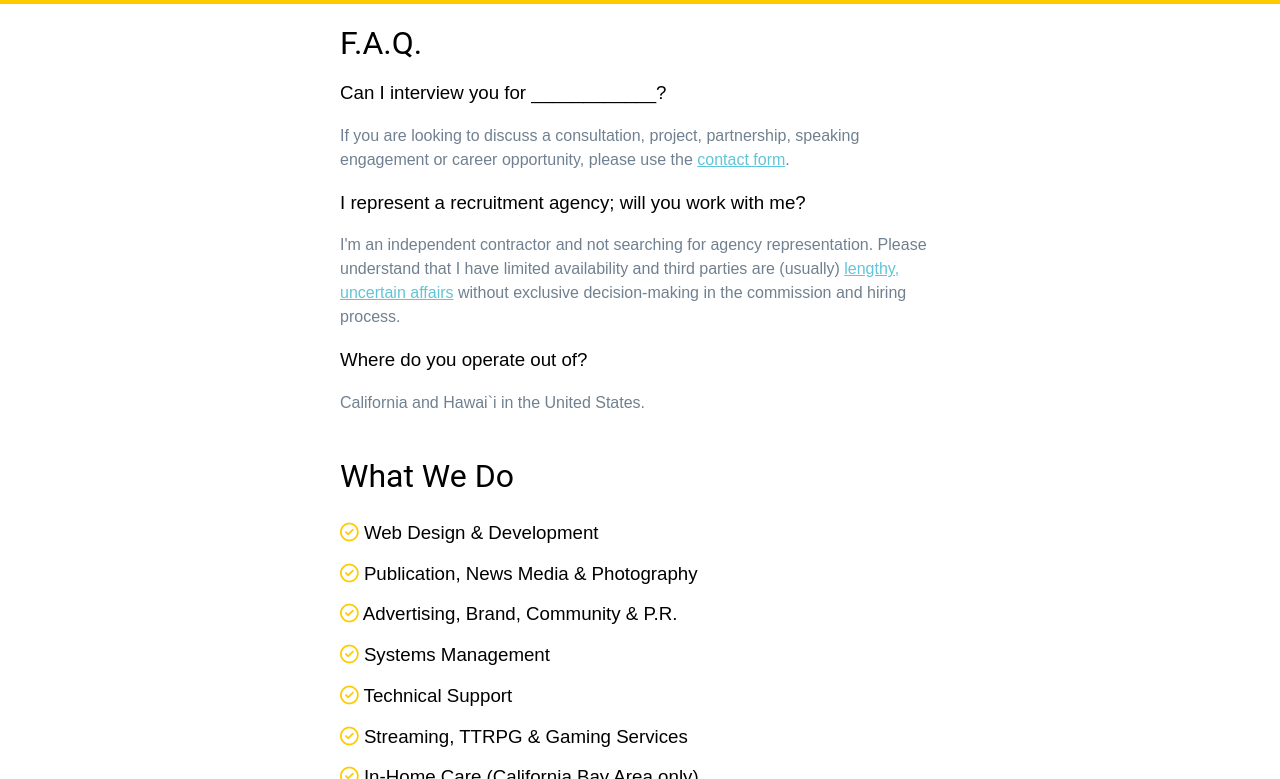
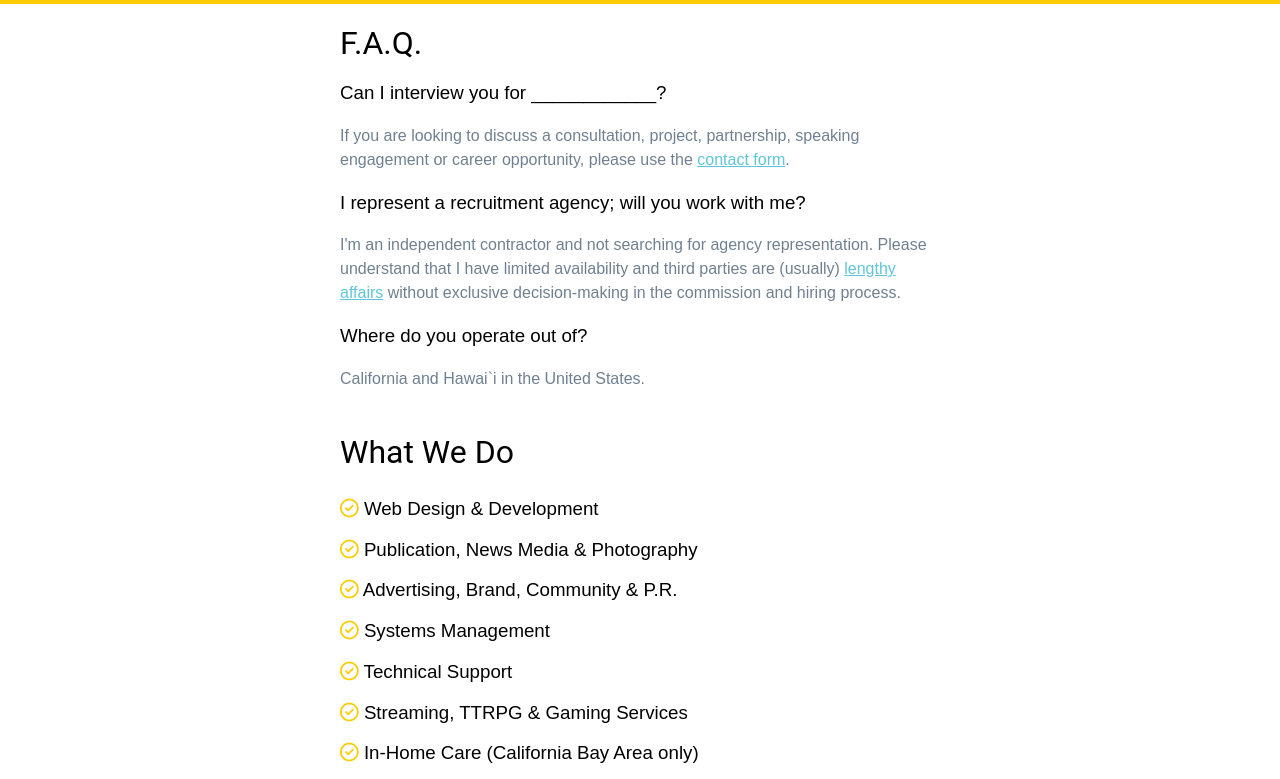
Before and after one commit to parkzplatz/dotcom, a Jekyll site: the page built from contact/index.html, in a window 1280 px wide and 900 px high, scrolled down 462 px, cut to the strip 0-779 px from the top of the window. Built offline with Jekyll 4.4.1, drawn with Linux system fonts in a browser that asks for light colours; nearby versions of some CDN libraries; some web fonts are replaced.

Commit message:
Update Form

```diff
--- a/contact/index.html
+++ b/contact/index.html
@@ -11,7 +11,7 @@ title: "Parkzplatz | Web Development | Contact Us"
 <h3>Can I interview you for ____________?</h3>
 <p class="answer">If you are looking to discuss a consultation, project, partnership, speaking engagement or career opportunity, please use the <a href="#form">contact form</a>.</p>
 <h3>I represent a recruitment agency; will you work with me?</h3>
-<p class="answer">I'm an independent contractor and not searching for agency representation. Please understand that I have limited availability and third parties are (usually) <a href="https://giphy.com/explore/time-is-money" target="_blank">lengthy, uncertain affairs</a> without exclusive decision-making in the commission and hiring process.</p>
+<p class="answer">I'm an independent contractor and not searching for agency representation. Please understand that I have limited availability and third parties are (usually) <a href="https://giphy.com/explore/time-is-money" target="_blank">lengthy affairs</a> without exclusive decision-making in the commission and hiring process.</p>
 <h3>Where do you operate out of?</h3>
 <p class="answer">California and Hawai`i in the United States.</p>
 </div>
```
Also changed, not shown: 1 other file.
